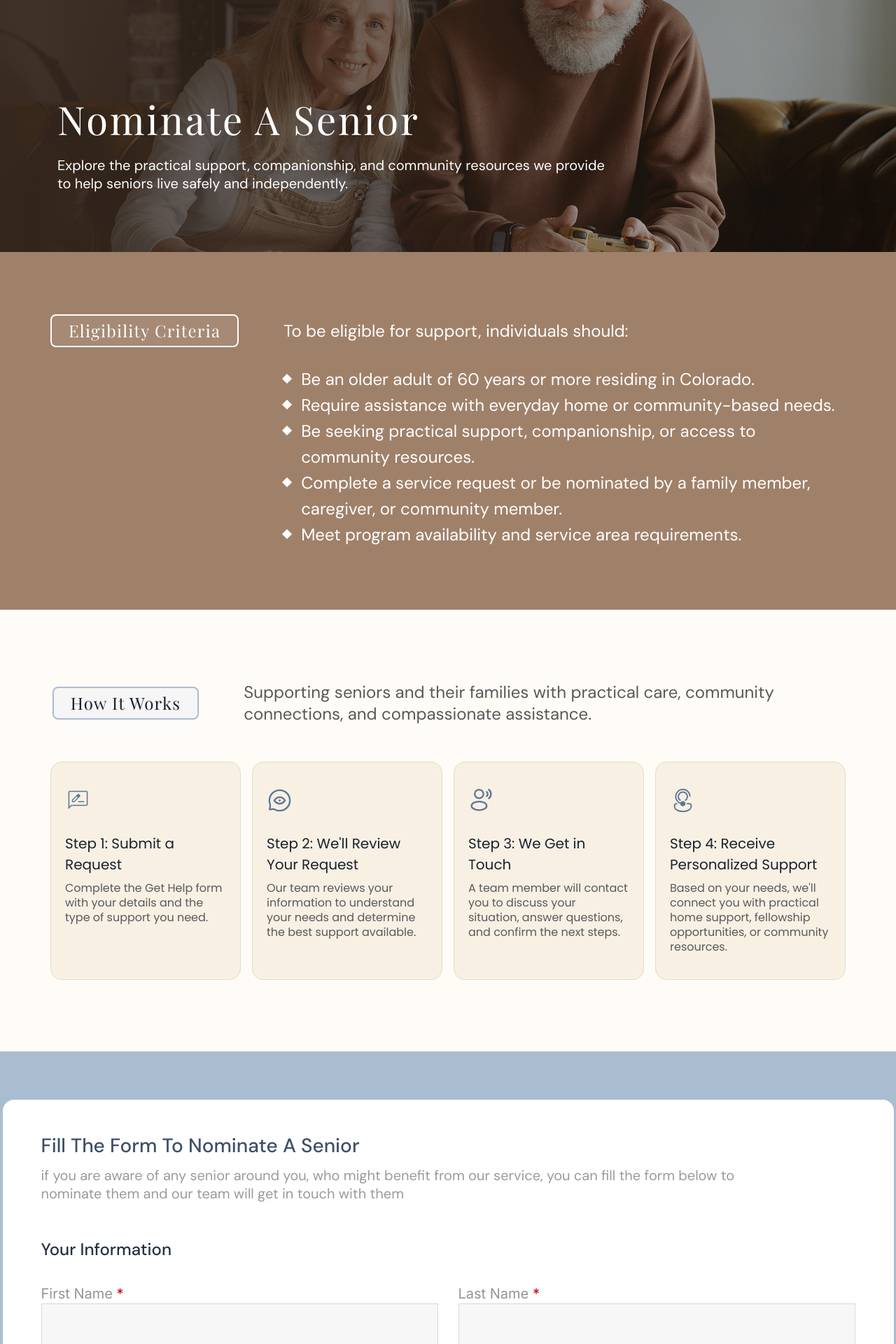
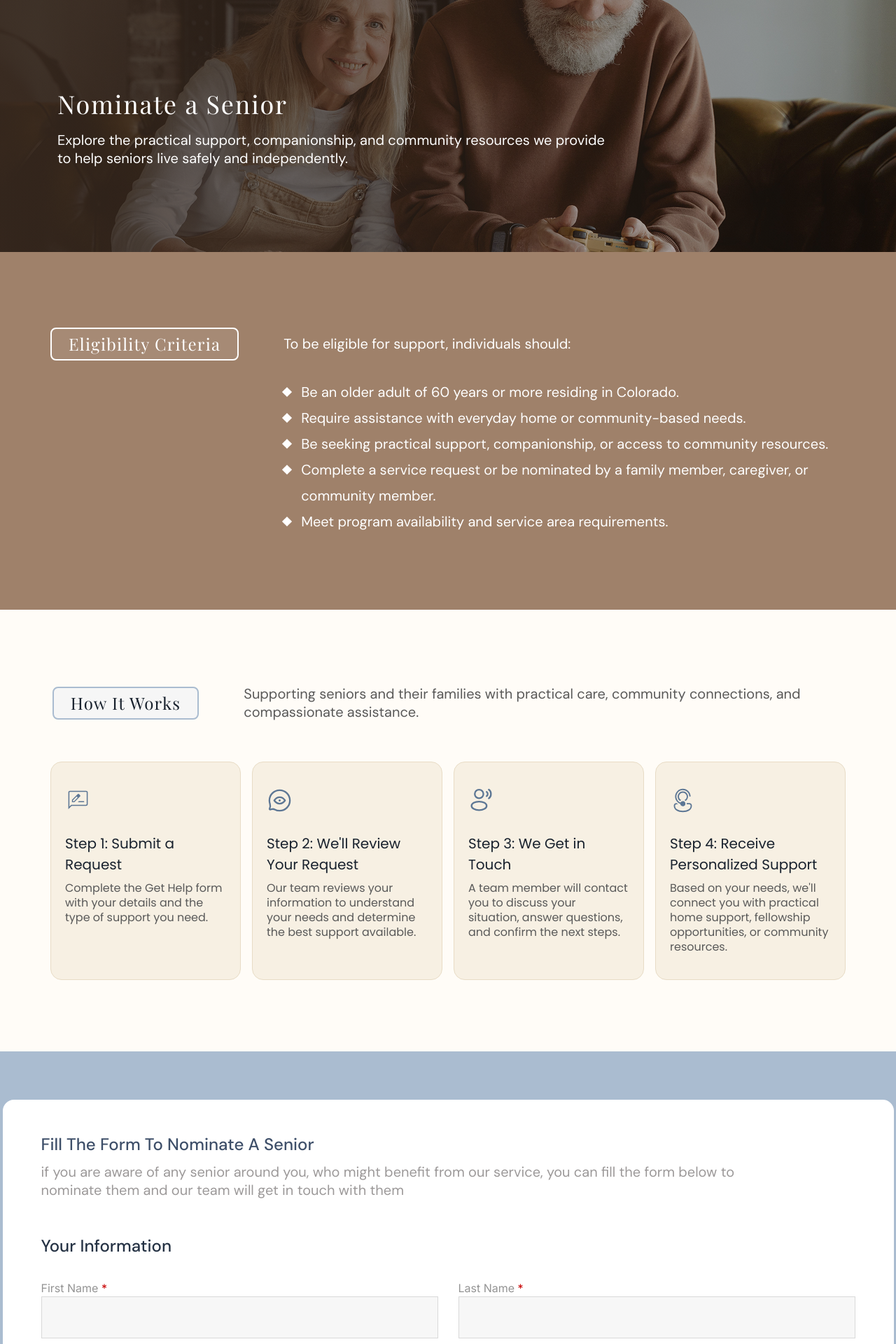
Before and after one commit to tusharjain2001/stephen-table, a React (Vite) app: page /nominate in a window 1280 px wide. Shown: the part 260-2180 px from the top of the page at 70% size. Built offline with nearby package versions, Linux system fonts and the light colour scheme.

Commit message:
nominate page done

```diff
--- a/src/components/EligibilityBand.jsx
+++ b/src/components/EligibilityBand.jsx
@@ -22,12 +22,20 @@ const DEFAULT_ITEMS = [
  *                 with its content centred and the intro is one line either
  *                 way, so this changes nothing but the type.
  * - `items`     — array of bullet strings
+ * - `bulletSize`— px bullet type size from `xl` up (default 24, which is what
+ *                 Services' 363:118 draws). **Nominate's 378:3222 runs the
+ *                 same copy at 20**, and that changes the wrap: at 24 item 3
+ *                 needs two lines on the 797 measure (7 lines / 259px), at 20
+ *                 only item 4 does (6 lines / 222px). The band is
+ *                 `min-h-511` with its content centred, so both fit and a
+ *                 section-height check can never see the difference.
  * - `className` — extra classes on the outer <section>
  */
 function EligibilityBand({
   intro = 'To be eligible for support, individuals should:',
   introSize = 24,
   items = DEFAULT_ITEMS,
+  bulletSize = 24,
   className = '',
 }) {
   return (
@@ -72,7 +80,10 @@ function EligibilityBand({
           {items.map((item) => (
             <li key={item} className="flex items-start gap-[12.5px] md:gap-[16px] xl:gap-[15px]">
               <span className="mt-[3px] size-[10px] shrink-0 rotate-45 bg-white md:mt-[11px] xl:mt-[13px]" />
-              <span className="font-sans text-[16px] leading-[17px] text-white md:text-[20px] md:leading-[28px] xl:text-[24px] xl:leading-[37px] 2xl:w-[797px]">
+              <span
+                className="font-sans text-[16px] leading-[17px] text-white md:text-[20px] md:leading-[28px] xl:text-[length:var(--eb-bullet-size)] xl:leading-[37px] 2xl:w-[797px]"
+                style={{ '--eb-bullet-size': `${bulletSize}px` }}
+              >
                 {item}
               </span>
             </li>
--- a/src/components/FormField.jsx
+++ b/src/components/FormField.jsx
@@ -8,6 +8,11 @@ import iconChevronDown from '../assets/icons/icon-chevron-down.svg';
  * - `as`          — `'input'` (default) | `'textarea'` | `'select'`
  * - `label`       — field label text
  * - `required`    — shows a red `*` next to the label (default false)
+ * - `labelSize` / `labelLeading` — px label type and line box from `md` up
+ *                   (default 20/24). Nominate's redrawn 381:5711 is 16 on a
+ *                   19 box, which is what makes its field frames 19 + 2 + 60
+ *                   = 81 rather than 86. Contact's 381:5541 has not been
+ *                   re-fetched, so the default keeps it where it was.
  * - `className`   — extra classes on the outer <label> wrapper
  * - `fieldClassName` — extra classes on the input/textarea/select itself
  * - `children`    — `<option>` elements when `as="select"`
@@ -18,6 +23,8 @@ function FormField({
   as = 'input',
   label,
   required = false,
+  labelSize = 20,
+  labelLeading = 24,
   className = '',
   fieldClassName = '',
   children,
@@ -35,7 +42,13 @@ function FormField({
         // Inter, whose `normal` leading is 24.2 at 20px, so each field crept
         // 0.2px past its frame — pinned rather than left to the fallback.
         // Mobile frame (662:9459) shrinks the label to 14px.
-        <span className="font-form text-[14px] text-gray-94 md:text-[20px] md:leading-[24px]">
+        <span
+          className="font-form text-[14px] text-gray-94 md:text-[length:var(--ff-label-size)] md:leading-[var(--ff-label-leading)]"
+          style={{
+            '--ff-label-size': `${labelSize}px`,
+            '--ff-label-leading': `${labelLeading}px`,
+          }}
+        >
           {label}
           {required && <span className="text-error"> *</span>}
         </span>
--- a/src/components/PageHero.jsx
+++ b/src/components/PageHero.jsx
@@ -87,7 +87,11 @@
  * - `titleCapitalizeBase` — whether the H1 gets `capitalize` at base
  *                    (mobile). Defaults to true; Nominate passes false since
  *                    its mobile frame keeps "Nominate a Senior" lowercase-a.
- *                    ≥768 always keeps `capitalize`, unaffected by this prop.
+ * - `titleCapitalize` — same, for ≥768. Defaults to true. Nominate's desktop
+ *                    frame (367:771) also has no capitalize on the layer,
+ *                    unlike About's 342:817 and Services' 484:3771, so it
+ *                    wants "Nominate a Senior" rather than "Nominate A
+ *                    Senior" at every tier.
  * - `titleClassName`
  * - `subtitle`     — optional sub copy under the title
  * - `subtitleClassName`
@@ -117,6 +121,7 @@ function PageHero({
   titleTracking = 2.8,
   titleLeading,
   titleCapitalizeBase = true,
+  titleCapitalize = true,
   titleClassName = '',
   subtitle,
   subtitleClassName = '',
@@ -196,9 +201,11 @@ function PageHero({
         >
           {title && (
             <h1
-              className={`font-display text-[32px] tracking-[1.6px] text-white md:text-[44px] md:tracking-[2.2px] md:capitalize xl:text-[length:var(--hero-title-size)] xl:tracking-[var(--hero-title-track)] ${
+              className={`font-display text-[32px] tracking-[1.6px] text-white md:text-[44px] md:tracking-[2.2px] xl:text-[length:var(--hero-title-size)] xl:tracking-[var(--hero-title-track)] ${
                 titleCapitalizeBase ? 'capitalize' : ''
-              } ${titleLeading ? 'xl:leading-[var(--hero-title-leading)]' : ''} ${titleClassName}`}
+              } ${titleCapitalize ? 'md:capitalize' : 'md:normal-case'} ${
+                titleLeading ? 'xl:leading-[var(--hero-title-leading)]' : ''
+              } ${titleClassName}`}
             >
               {title}
             </h1>
--- a/src/pages/Nominate.jsx
+++ b/src/pages/Nominate.jsx
@@ -52,6 +52,10 @@ const INITIAL_FORM = {
   zip: '',
 };
 
+// 381:5711 — the redraw takes every field label to 16 on a 19px box, which
+// is what makes each field frame 19 + 2 + 60 = 81 rather than 86.
+const LABEL = { labelSize: 16, labelLeading: 19 };
+
 function FieldRow({ children }) {
   return <div className="flex flex-col gap-4 md:flex-row md:gap-[29px]">{children}</div>;
 }
@@ -88,12 +92,21 @@ function Nominate() {
         // becomes md-and-up only once this is set, so desktop is untouched.
         mobileImage={heroNominateMobile}
         height={548}
+        // 367:770 is now 313..427 in the 548 hero, i.e. 121 clear of the
+        // bottom, not 85: the redraw took the H1 to 36/1.8 on a 46 line box
+        // and the subtitle to 20, which wraps to 2 lines on the 798 measure
+        // where 24px took 3. 46 + 16 + 52 = its 114 height.
         textLeft={82}
         textWidth={798}
-        // 367:770 sits at y=313 h=150 inside the 548 hero.
-        textBottom={85}
+        textBottom={121}
+        titleSize={36}
+        titleTracking={1.8}
+        titleLeading={46}
         title="Nominate a Senior"
+        // Unlike About's 342:817 and Services' 484:3771, this layer carries no
+        // capitalize at any tier — the frame reads "Nominate a Senior".
         titleCapitalizeBase={false}
+        titleCapitalize={false}
         // subtitleClassName intentionally omitted — see About.jsx: the old
         // unprefixed "text-[24px]" never won at md/xl anyway (18px/20px),
         // so dropping it keeps ≥768 byte-identical and lands the mobile
@@ -101,19 +114,23 @@ function Nominate() {
         subtitle="Explore the practical support, companionship, and community resources we provide to help seniors live safely and independently."
       />
 
-      <EligibilityBand />
+      {/* 378:3220 runs the intro at 20 like Services, but 378:3222 also
+          drops the bullets to 20 — Services keeps those at 24. */}
+      <EligibilityBand introSize={20} bulletSize={20} />
 
       {/* How it works */}
       <section className="w-full py-14 xl:py-[102px]">
         <div className="mx-auto flex max-w-[1440px] flex-col items-center gap-8 xl:gap-[53px]">
-          <div className="flex w-full flex-col items-center gap-6 px-6 text-center md:px-10 lg:flex-row lg:justify-center lg:gap-10 lg:text-left xl:gap-16 2xl:gap-[226px] xl:px-[72px]">
+          {/* 367:774 is an explicit h-62 box; the chip is 47 and the 20px lede
+                52, so letting it hug would cost the section 10px. */}
+          <div className="flex w-full flex-col items-center gap-6 px-6 text-center md:px-10 lg:flex-row lg:justify-center lg:gap-10 lg:text-left xl:h-[62px] xl:gap-16 2xl:gap-[226px] xl:px-[72px]">
             <SectionChip className="shrink-0">how it works</SectionChip>
-            <p className="font-sans text-[18px] text-gray-59 md:text-[24px] min-w-0 max-w-full lg:max-w-[857px] lg:shrink lg:grow-0 2xl:w-[857px]">
+            <p className="font-sans text-[18px] text-gray-59 md:text-[24px] xl:text-[20px] min-w-0 max-w-full lg:max-w-[857px] lg:shrink lg:grow-0 2xl:w-[857px]">
               Supporting seniors and their families with practical care, community connections, and
               compassionate assistance.
             </p>
           </div>
-          <div className="grid w-full grid-cols-1 gap-4 px-6 sm:grid-cols-2 md:px-10 lg:grid-cols-4 xl:px-[72px] 2xl:flex 2xl:w-auto 2xl:gap-[17px]">
+          <div className="grid w-full grid-cols-1 gap-4 px-6 sm:grid-cols-2 md:px-10 lg:grid-cols-4 xl:px-[72px] 2xl:flex 2xl:w-auto 2xl:gap-[24px]">
             {STEPS.map((s) => (
               <StepCard key={s.title} {...s} />
             ))}
@@ -126,16 +143,19 @@ function Nominate() {
         <div className="mx-auto flex max-w-[1440px] justify-center px-6 md:px-10 xl:px-0">
           <form
             onSubmit={handleSubmit}
-            className="flex w-full max-w-[1273px] flex-col gap-[36px] rounded-card bg-white px-6 pb-8 pt-8 sm:px-10 xl:gap-[43px] xl:px-[55px] xl:pb-[47px] xl:pt-[48px]"
+            className="flex w-full max-w-[1273px] flex-col gap-[36px] rounded-card bg-white px-6 pb-8 pt-8 sm:px-10 xl:gap-[68px] xl:px-[55px] xl:pb-[47px] xl:pt-[48px]"
           >
             {/* Figma 381:5701 nests the gaps rather than spacing everything
                 evenly: 11 inside the header, 51 below it, 36 under "Your
                 Information", 24 between rows, 11 before the mandatory note,
-                then 43 down to the step button. */}
+                then 68 down to the step button. The frame leaves a bare 100px
+                void there and drops the note entirely — see the note below,
+                which is kept inside that void so the card still lands on
+                849 (48 + 640 + 68 + 46 + 47). */}
             <div className="flex flex-col gap-[36px] xl:gap-[51px]">
             <div className="flex flex-col gap-[11px]">
-              {/* Figma 381:5703 h=36 */}
-              <h2 className="capitalize font-sans text-[24px] font-medium text-bl-600 xl:text-[28px] xl:leading-[36px]">
+              {/* Figma 381:5703 h=31 — DM Sans Medium 24 */}
+              <h2 className="capitalize font-sans text-[24px] font-medium text-bl-600">
                 fill the form to nominate a senior
               </h2>
               <p className="font-sans text-[18px] text-gray-9c xl:w-[1009px] xl:text-[20px]">
@@ -153,6 +173,7 @@ function Nominate() {
               <div className="flex flex-col gap-[24px]">
                 <FieldRow>
                   <FormField
+                    {...LABEL}
                     className="w-full md:flex-1 2xl:w-[566px] 2xl:flex-none"
                     label="First Name"
                     required
@@ -161,6 +182,7 @@ function Nominate() {
                     onChange={updateField}
                   />
                   <FormField
+                    {...LABEL}
                     className="w-full md:flex-1 2xl:w-[566px] 2xl:flex-none"
                     label="Last Name"
                     required
@@ -170,6 +192,7 @@ function Nominate() {
                   />
                 </FieldRow>
                 <FormField
+                    {...LABEL}
                   label="Email ID"
                   required
                   type="email"
@@ -178,6 +201,7 @@ function Nominate() {
                   onChange={updateField}
                 />
                 <FormField
+                    {...LABEL}
                   label="Tell us about the need"
                   required
                   name="need"
@@ -185,6 +209,7 @@ function Nominate() {
                   onChange={updateField}
                 />
                 <FormField
+                    {...LABEL}
                   as="select"
                   label="Relationship to the Senior"
                   required
@@ -206,6 +231,7 @@ function Nominate() {
               <div className="flex flex-col gap-[24px]">
                 <FieldRow>
                   <FormField
+                    {...LABEL}
                     className="w-full md:flex-1 2xl:w-[566px] 2xl:flex-none"
                     label="Senior's Full Name"
                     required
@@ -214,6 +240,7 @@ function Nominate() {
                     onChange={updateField}
                   />
                   <FormField
+                    {...LABEL}
                     className="w-full md:flex-1 2xl:w-[566px] 2xl:flex-none"
                     label="Enter Age"
                     required
@@ -225,6 +252,7 @@ function Nominate() {
                 </FieldRow>
                 <FieldRow>
                   <FormField
+                    {...LABEL}
                     className="w-full md:flex-1 2xl:w-[566px] 2xl:flex-none"
                     label="Phone Number"
                     required
@@ -234,6 +262,7 @@ function Nominate() {
                     onChange={updateField}
                   />
                   <FormField
+                    {...LABEL}
                     className="w-full md:flex-1 2xl:w-[566px] 2xl:flex-none"
                     label="Email Address"
                     required
@@ -244,6 +273,7 @@ function Nominate() {
                   />
                 </FieldRow>
                 <FormField
+                    {...LABEL}
                   label="Home Address"
                   required
                   name="address"
@@ -252,6 +282,7 @@ function Nominate() {
                 />
                 <FieldRow>
                   <FormField
+                    {...LABEL}
                     className="w-full md:flex-1 2xl:w-[566px] 2xl:flex-none"
                     label="City"
                     required
@@ -260,6 +291,7 @@ function Nominate() {
                     onChange={updateField}
                   />
                   <FormField
+                    {...LABEL}
                     className="w-full md:flex-1 2xl:w-[566px] 2xl:flex-none"
                     label="Zip Code"
                     required
@@ -305,7 +337,7 @@ function Nominate() {
         </div>
       </section>
 
-      <FaqSection />
+      <FaqSection compactType />
     </div>
   );
 }
```
